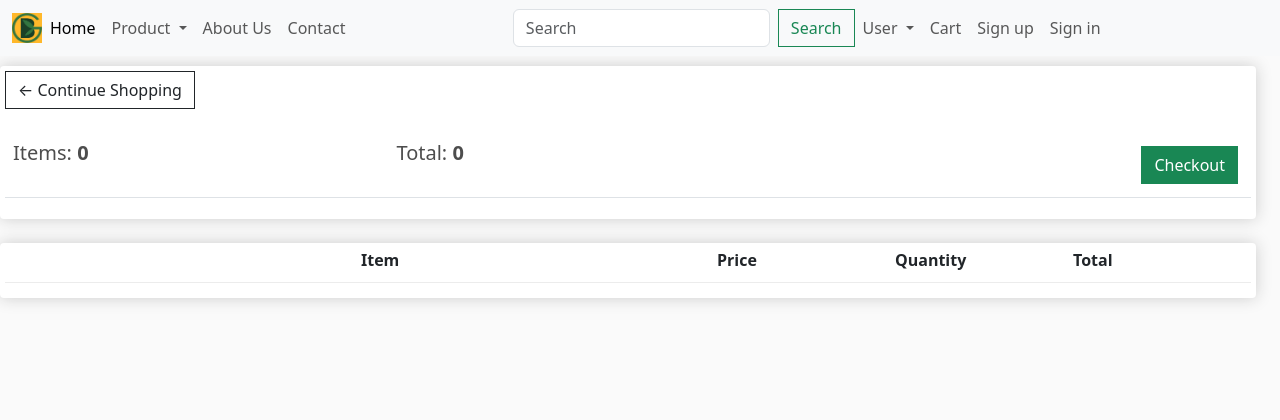
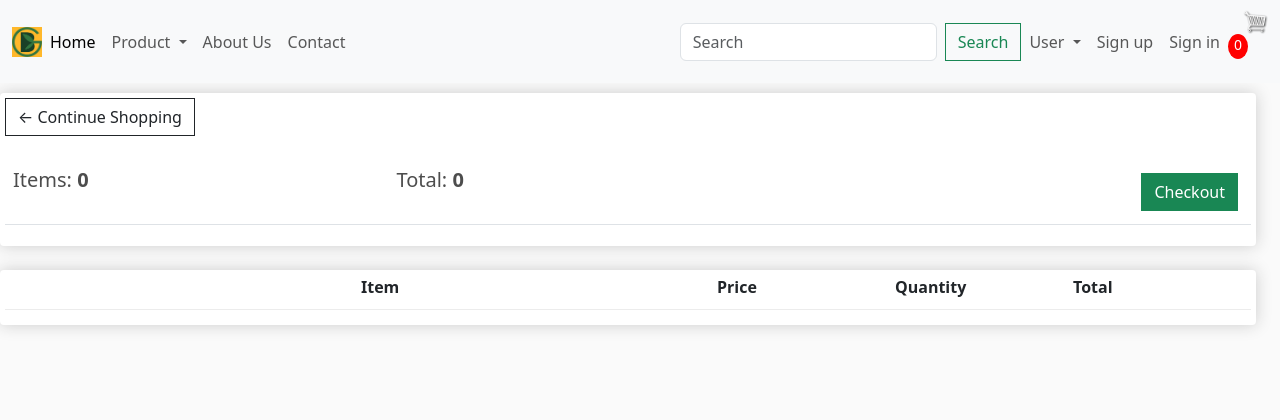
Before and after one commit to ManhQuyen1912/Webbanhang, a Django app: page /cart/ in a window 1280 px wide. Shown: the top 420 px of the page. Run offline with Django 5.2, Linux system fonts and the light colour scheme; a user stored in the database is signed in; tables that the repository leaves empty hold one stand-in row (values such as "Sample post"); lists and menus that the app fills with data are empty; some libraries are stand-ins or nearby versions.

Commit message:
link product total to many page site

```diff
--- a/app/static/app/js/cart.js
+++ b/app/static/app/js/cart.js
@@ -26,5 +26,6 @@ function updateUserOrder(productId,action){
         return response.json()
     }).then((data)=>{
         console.log(data)
+        location.reload()
     })
 }
--- a/app/templates/app/base.html
+++ b/app/templates/app/base.html
@@ -50,7 +50,7 @@
                   <input class="form-control me-2" type="search" placeholder="Search" aria-label="Search">
                   <button class="btn btn-outline-success" type="submit">Search</button>
                 </form>
-                <ul class="navbar-nav me-auto mb-2 mb-lg-0">
+                <ul class="navbar-nav mb-2 mb-lg-0">
                   <li class="nav-item dropdown">
                     <a class="nav-link dropdown-toggle" href="#" role="button" data-bs-toggle="dropdown" aria-expanded="false">
                       User
@@ -61,9 +61,7 @@
                       <li><a class="dropdown-item" href="#">Exit</a></li>
                     </ul>
                   </li>
-                  <li class="nav-item">
-                    <a class="nav-link" href="{% url 'cart' %}">Cart</a>
-                  </li>
+
                   <li class="nav-item">
                     <a class="nav-link" href="#">Sign up</a>
                   </li>
@@ -71,6 +69,10 @@
                     <a class="nav-link" href="#">Sign in</a>
                   </li>
                 </ul>
+                <div class="form-inline my-2 my-lg-0">
+                  <a href="{% url 'cart' %}"><img id="cart-icon" src="{% static 'images/cart.png' %}" alt=""></a>
+                  <p id="cart-total">{{cartItems}}</p>
+                </div>
               </div>
             </div>
         </nav>
--- a/app/templates/app/cart.html
+++ b/app/templates/app/cart.html
@@ -34,8 +34,8 @@
                 <div style="flex:1">
                     <p class="quantity">{{item.quantity}}</p>
                     <div class="quantity">
-                        <img src="{% static 'app/images/arrow-up.png' %}" class="chg-quantity">
-                        <img src="{% static 'app/images/arrow-down.png' %}" class="chg-quantity">
+                        <img data-product={{item.product.id}} data-action="add" src="{% static 'app/images/arrow-up.png' %}" class="chg-quantity update-cart">
+                        <img data-product={{item.product.id}} data-action="remove" src="{% static 'app/images/arrow-down.png' %}" class="chg-quantity update-cart">
                     </div>
                 </div>
                 <div style="flex:1"><p>{{item.get_total}}</p></div>
--- a/app/views.py
+++ b/app/views.py
@@ -4,28 +4,41 @@ from .models import *
 import json
 # Create your views here.
 def home(req):
+    if req.user.is_authenticated:
+        customer = req.user.customer
+        order, created = Order.objects.get_or_create(customer=customer,complete=False)
+        items = order.orderitem_set.all()
+        cartItems = order.get_cart_items
+    else:
+        items = []
+        order = {'order.get_cart_items':0,'order.get_sum_total':0}
+        cartItems = order['get_cart_items']
     products = Product.objects.all()
-    context={'products': products}
+    context={'products': products,'cartItems': cartItems}
     return render(req,'app/home.html',context)
 def cart(req):
     if req.user.is_authenticated:
         customer = req.user.customer
         order, created = Order.objects.get_or_create(customer=customer,complete=False)
         items = order.orderitem_set.all()
+        cartItems = order.get_cart_items
     else:
         items = []
         order = {'order.get_cart_items':0,'order.get_sum_money':0}
-    context={'items': items,'order':order}
+        cartItems = order['get_cart_items']
+    context={'items': items,'order':order,'cartItems': cartItems}
     return render(req,'app/cart.html',context)
 def checkout(req):
     if req.user.is_authenticated:
         customer = req.user.customer
         order, created = Order.objects.get_or_create(customer=customer,complete=False)
         items = order.orderitem_set.all()
+        cartItems = order.get_cart_items
     else:
         items = []
         order = {'order.get_cart_items':0,'order.get_sum_total':0}
-    context={'items': items,'order':order}
+        cartItems = order['get_cart_items']
+    context={'items': items,'order':order,'cartItems': cartItems}
     return render(req,'app/checkout.html',context)
 def updateItem(req):
     data = json.loads(req.body)
```
Also changed, not shown: app/static/images/cart.png (added).
